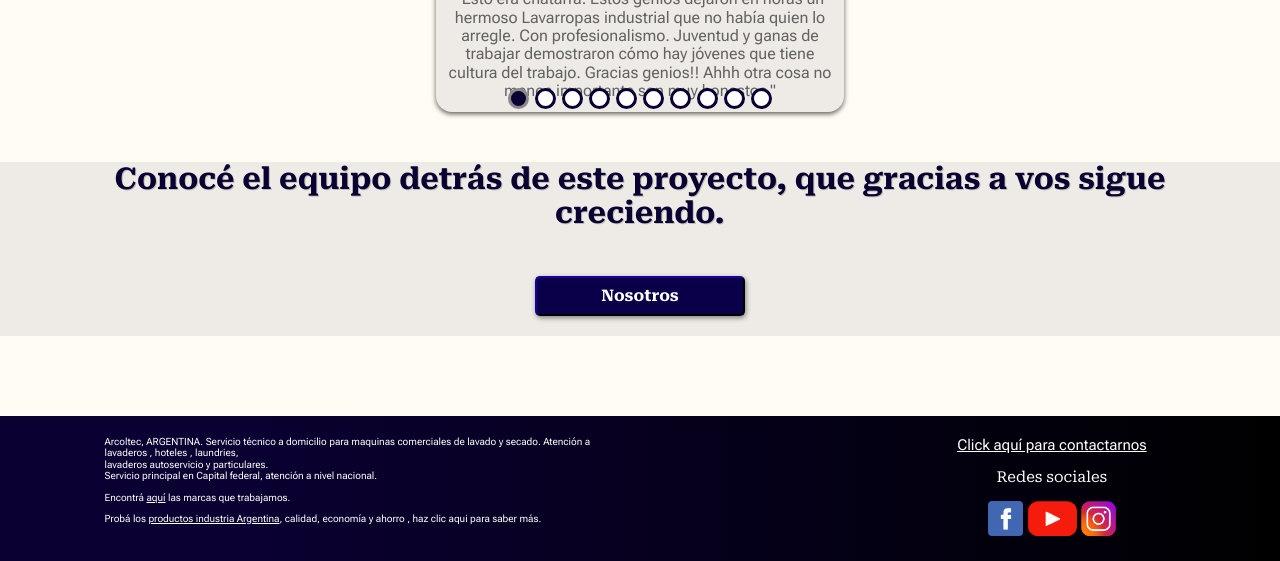
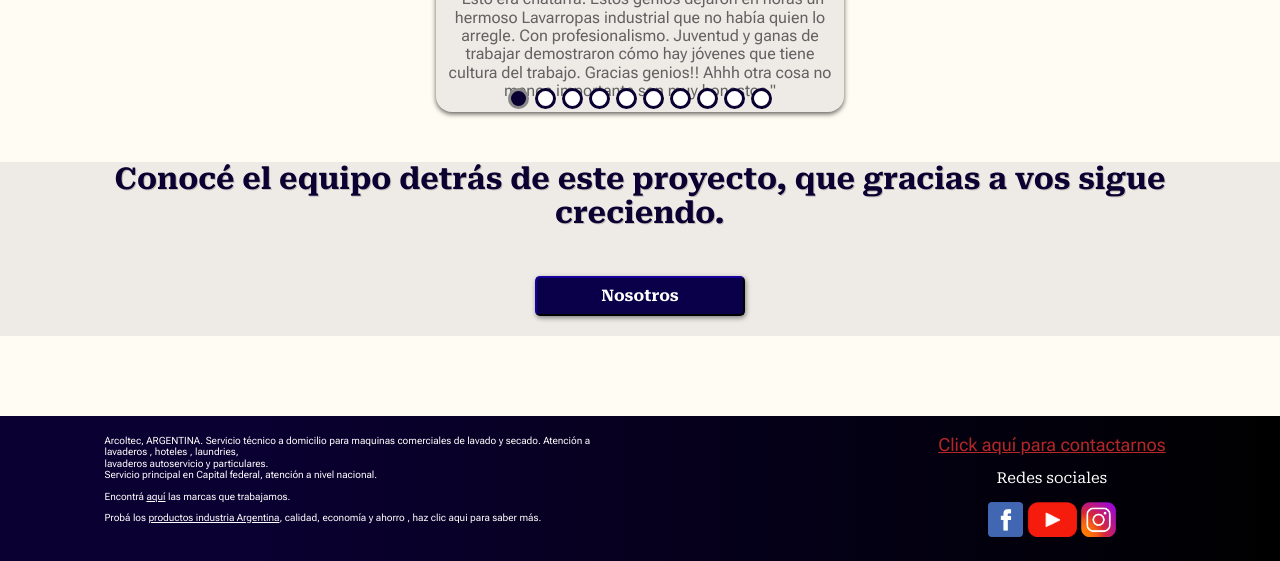
Before and after one commit to Nahuel-Gallegos/primer-web-Arcoltec.com, a plain HTML site: page index.html in a window 1280 px wide. In both pictures the pointer is over the link "Click aquí para contactarnos". Shown: the part 2560-3121 px from the top of the page. Drawn offline with Linux system fonts and the light colour scheme.

Commit message:
genero una transformacion sobre el boton de contacto del footer

```diff
--- a/css/style.css
+++ b/css/style.css
@@ -218,8 +218,14 @@ header{
  }
  .footer button a{
     font-size: 15px;
+    transition: all .5s;
 
  }
+ .footer button a:hover{
+    color: rgb(181, 38, 38);
+    font-size: 18px;
+ }
+
  .footer__redes{
      padding-left: 0%;
      grid-column: 3/4;
```
